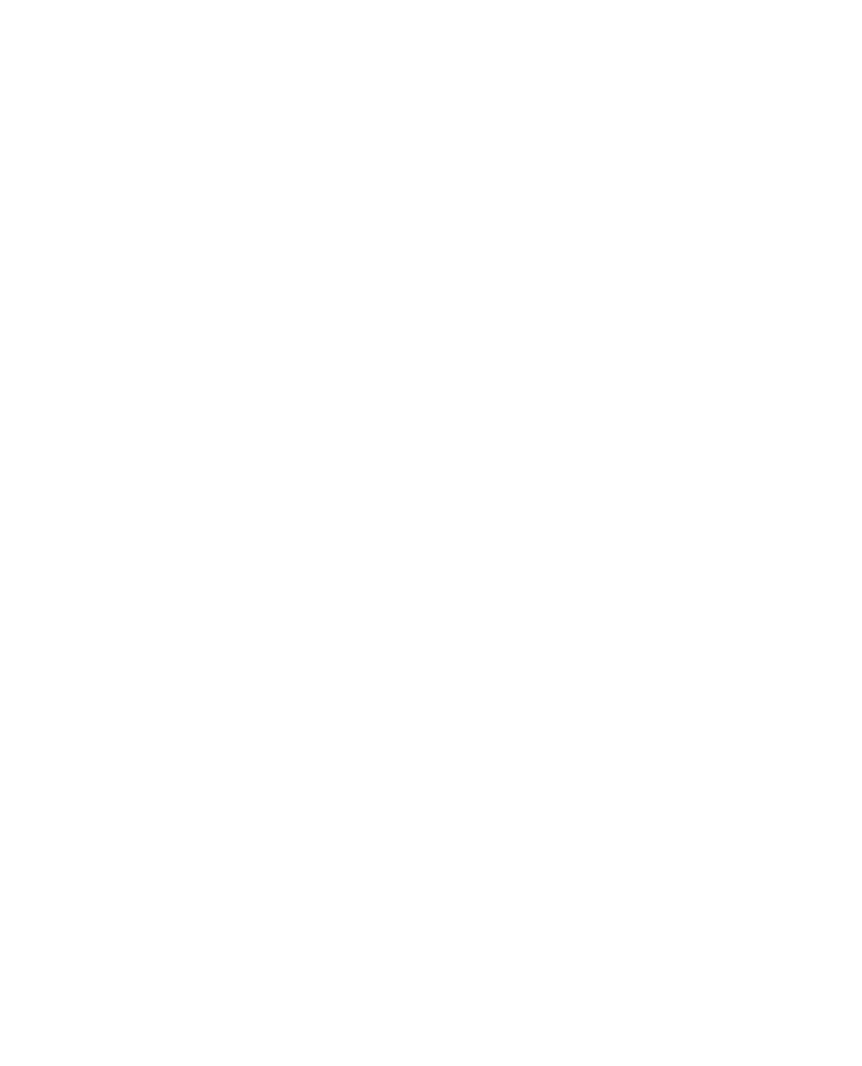
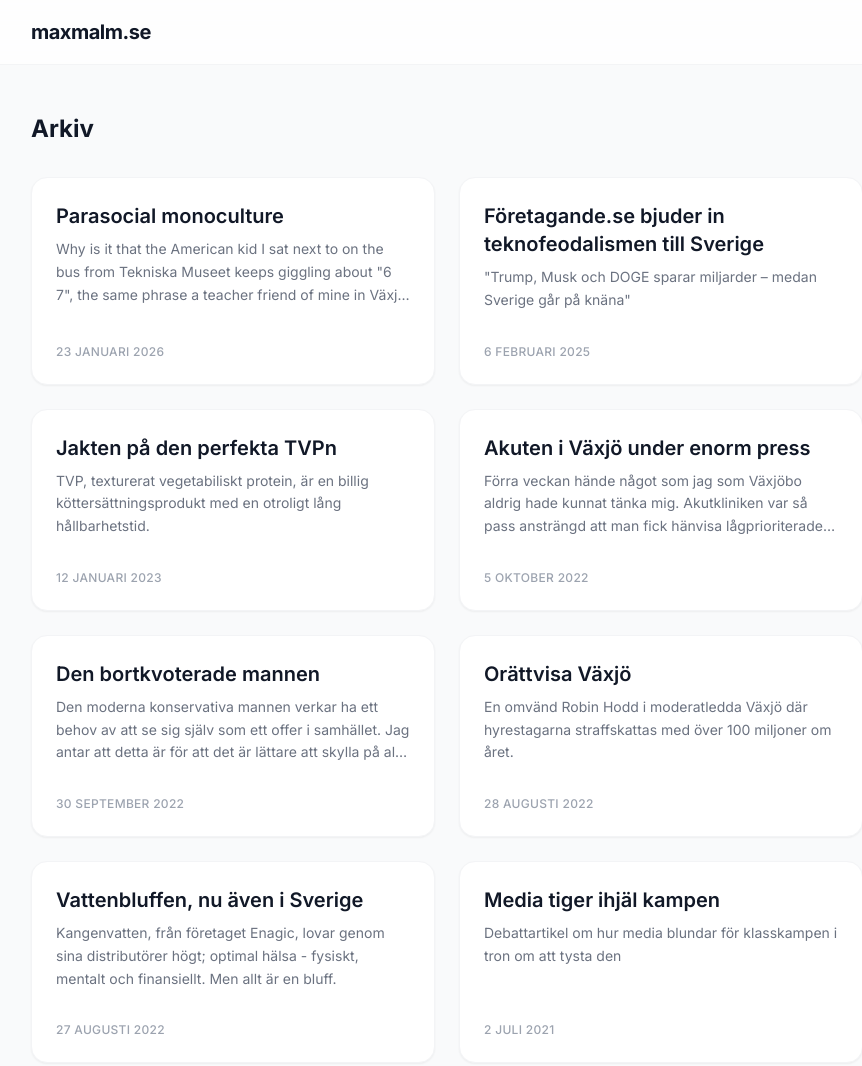
Before and after one commit to benjick/maxmalm-blog, an Astro site: page /arkiv in a window 1280 px wide. Before the commit this address had no page. Shown: the top 1066 px of the page, without its empty margins (193-1055 px from the left). Before the commit the page ends 800 px from the top, so only its background shows below. Built offline with nearby package versions, Linux system fonts and the light colour scheme; Astro itself is replaced by a stand-in of ours.

Commit message:
add archive

```diff
--- a/src/content/blog/2020/lokalblaskorna-och-rasismen/index.md
+++ b/src/content/blog/2020/lokalblaskorna-och-rasismen/index.md
@@ -4,7 +4,7 @@ date: "2020-08-17"
 lang: "sv"
 description: "Lokaltidningarna tar inget ansvar för sina kanaler i social medier. Varför är det så?"
 tags: ["rasism", "kapitalism"]
-linkTo: true
+linkTo: false
 paper:
   name: ETC
 ---
--- a/src/content/blog/2020/utanfor-dodsfabriken/index.md
+++ b/src/content/blog/2020/utanfor-dodsfabriken/index.md
@@ -4,7 +4,7 @@ date: "2020-06-18"
 lang: "sv"
 description: "Kort text jag skrev efter Linköping Animals Saves 3-dagarsvigil utanför HKScan"
 tags: ["djurrätt"]
-linkTo: true
+linkTo: false
 ---
 
 Tre dagar utanför Hkscan med Linköping Animal Save. Ett av Sveriges största slakterier. Här dödas över 700 individer varje dag. Kor och får kommer inrullandes i transport efter transport. Det är varmt ute. Det måste vara över 25 grader. Jag tittar in en transport där fåren står tätt. Jag svettas och blir uttorkad av att vara ute i solen så jag häller i mig vatten. Jag undrar hur det känns att vara instängd i en transport i den här hettan utan att tillgång till vatten.
--- a/src/content/blog/2021/media-tiger-ihjal-kampen/index.md
+++ b/src/content/blog/2021/media-tiger-ihjal-kampen/index.md
@@ -4,7 +4,7 @@ date: "2021-07-02"
 lang: "sv"
 description: "Debattartikel om hur media blundar för klasskampen i tron om att tysta den"
 tags: ["kapitalism"]
-linkTo: true
+linkTo: false
 paper:
   name: VXOnews
   published: false
--- /dev/null
+++ b/src/pages/arkiv.astro
@@ -0,0 +1,53 @@
+---
+import BaseHead from "../components/BaseHead.astro";
+import Header from "../components/Header.astro";
+import Footer from "../components/Footer.astro";
+import { SITE_TITLE } from "../consts";
+import { getCollection } from "astro:content";
+import FormattedDate from "../components/FormattedDate.astro";
+
+const posts = (await getCollection("blog"))
+  .sort((a, b) => b.data.date.valueOf() - a.data.date.valueOf());
+---
+
+<!doctype html>
+<html lang="sv">
+  <head>
+    <BaseHead title={`Arkiv | ${SITE_TITLE}`} description="Alla texter" />
+  </head>
+  <body
+    class="bg-gray-50 text-gray-900 font-sans antialiased min-h-screen flex flex-col"
+  >
+    <Header />
+    <main class="flex-grow max-w-4xl mx-auto px-4 sm:px-6 lg:px-8 py-12 w-full">
+      <section>
+        <h1 class="text-2xl font-bold mb-8 text-gray-900">
+          Arkiv
+        </h1>
+        <div class="grid gap-6 sm:grid-cols-2">
+          {
+            posts.map((post) => (
+              <article class="group relative bg-white p-6 rounded-2xl shadow-sm hover:shadow-md transition-shadow duration-300 border border-gray-100 flex flex-col h-full">
+                <div class="flex-1">
+                  <h3 class="text-xl font-semibold text-gray-900 group-hover:text-blue-600 transition-colors duration-200 mb-2">
+                    <a href={`/${post.id}/`}>
+                      <span class="absolute inset-0" />
+                      {post.data.title}
+                    </a>
+                  </h3>
+                  <p class="text-gray-500 mb-4 line-clamp-3 leading-relaxed text-sm">
+                    {post.data.description}
+                  </p>
+                </div>
+                <div class="mt-4 flex items-center text-xs text-gray-400 font-medium uppercase tracking-wide">
+                  <FormattedDate date={post.data.date} />
+                </div>
+              </article>
+            ))
+          }
+        </div>
+      </section>
+    </main>
+    <Footer />
+  </body>
+</html>
```
